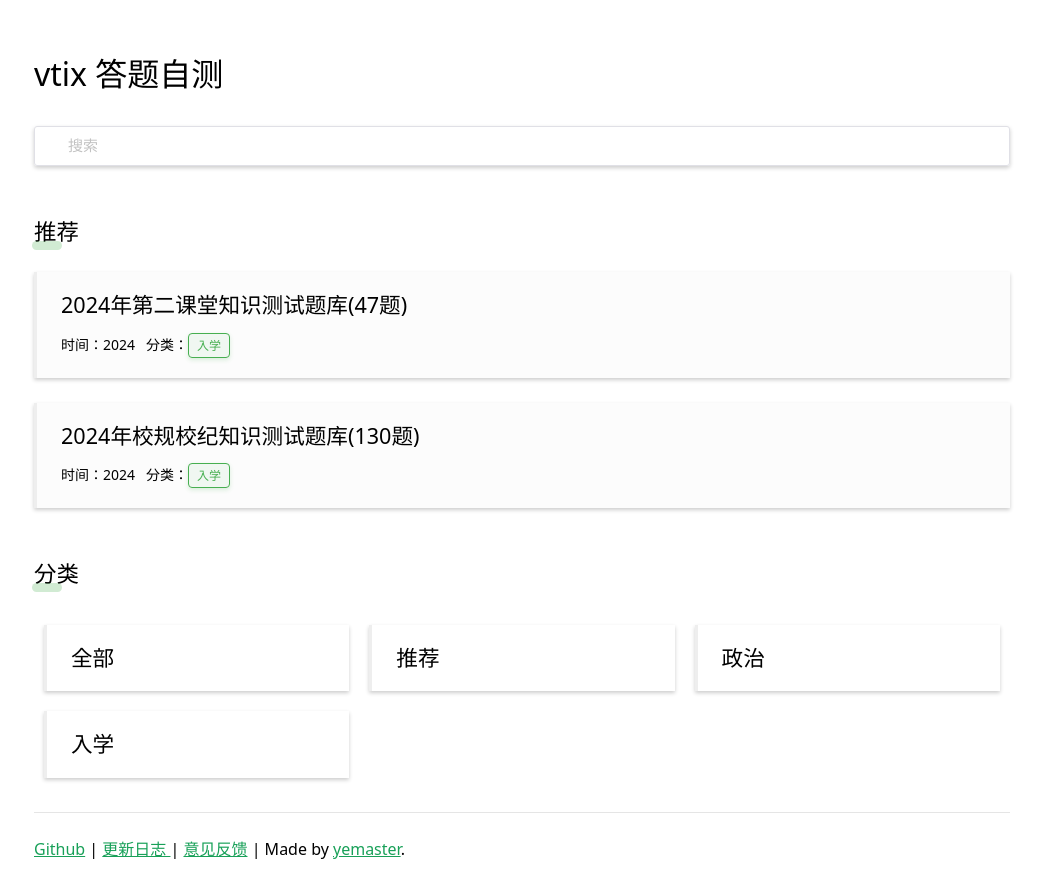
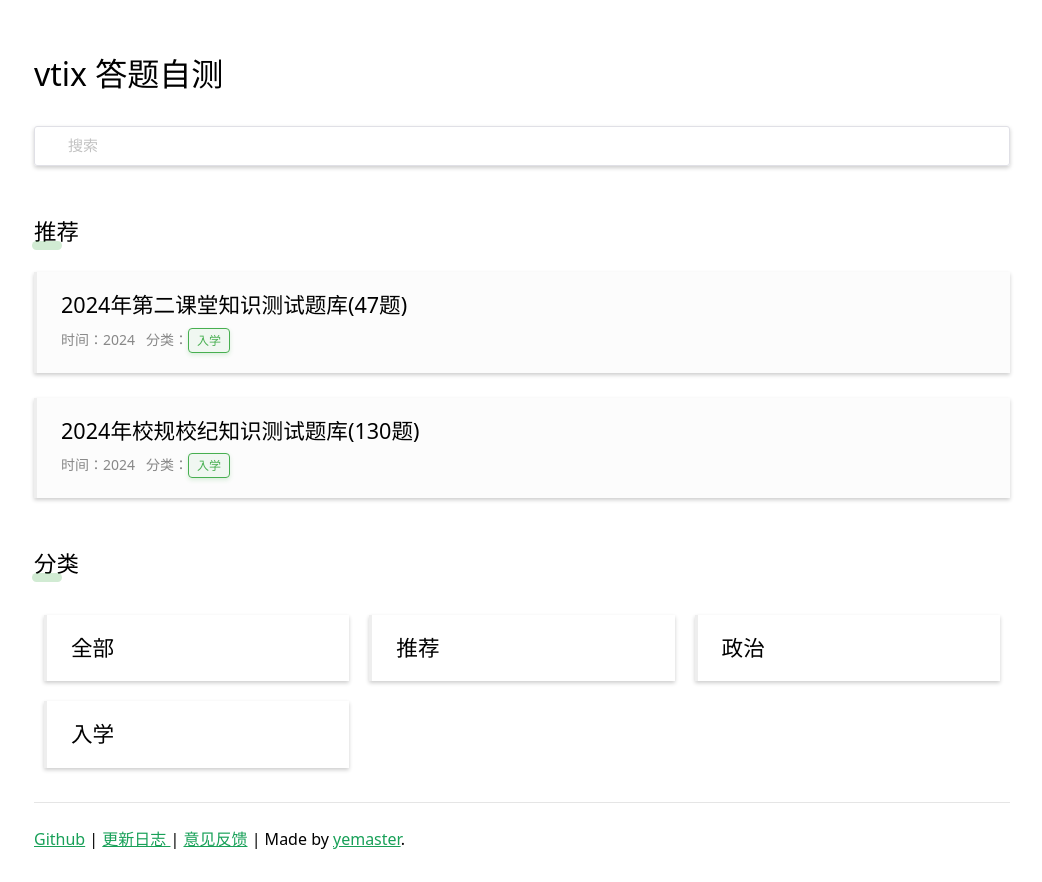
Before and after one commit to yemaster/vstc, a Vue app: page /#/ in a window 1280 px wide. Shown: the whole page, without its empty margins (118-1160 px from the left). Built offline with nearby package versions, Linux system fonts and the light colour scheme; some icons are missing; a small style sheet from the web is missing.

Commit message:
uPdate UI“ "

```diff
--- a/src/style.css
+++ b/src/style.css
@@ -114,8 +114,9 @@ body {
 }
 
 .v-card-append {
-    margin-top: 10px;
+    margin-top: 5px;
     font-size: .875rem;
+    color: #888;
 }
 
 .v-card-list .v-card:not(:first-child) {
```
